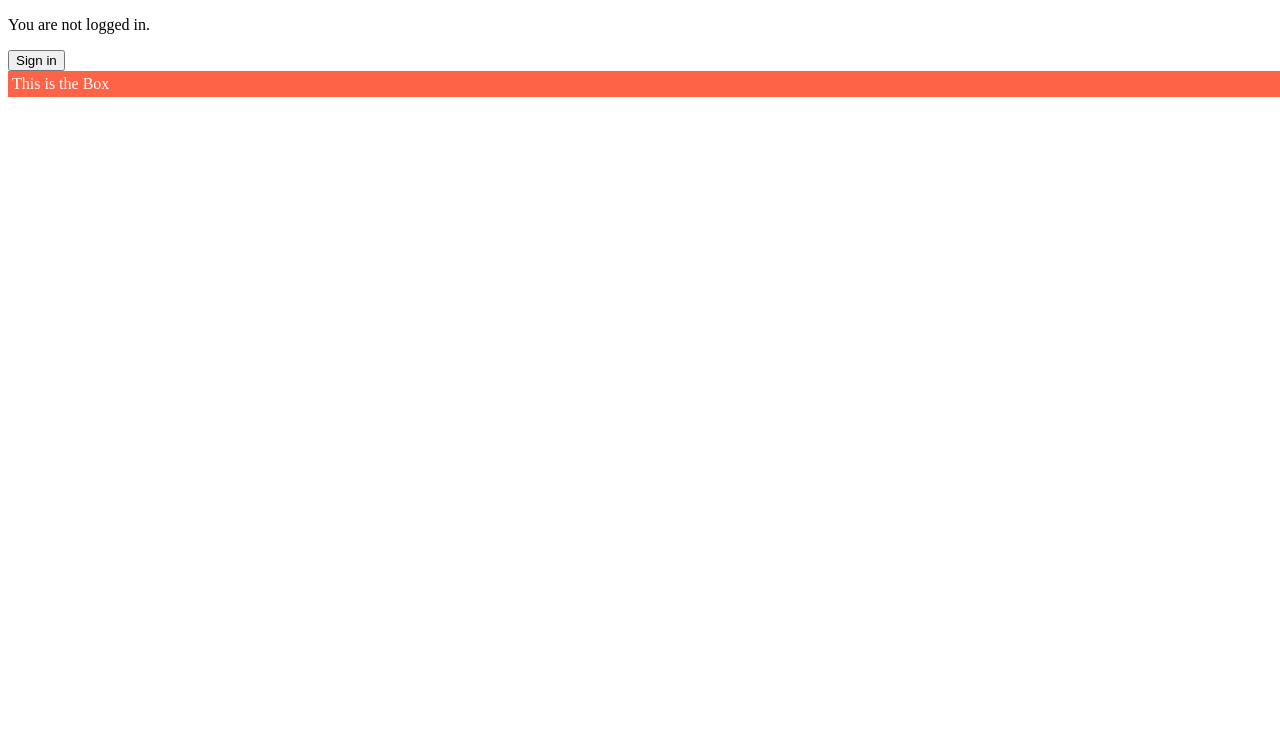
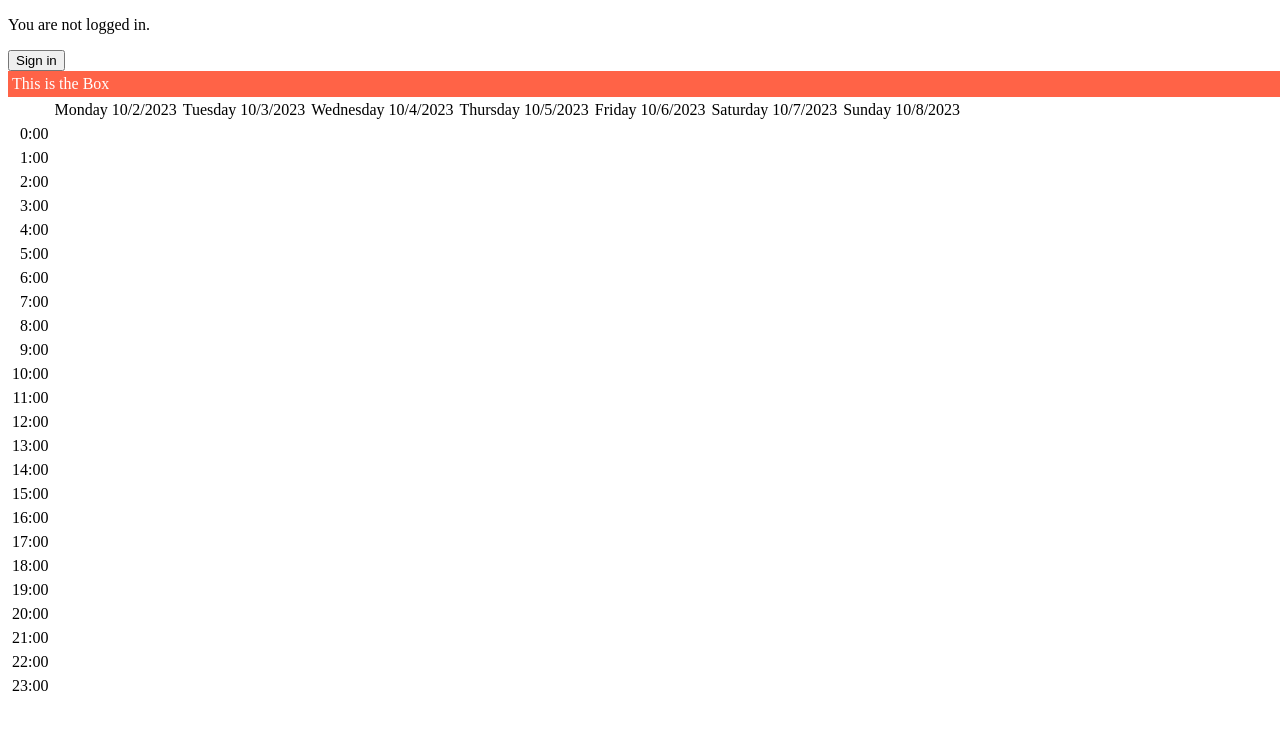
Before and after one commit to HansWongDH/42Planner, a Next.js app in the folder frontend/: page / in a window 1280 px wide. Shown: the top 730 px of the page. Built offline with nearby package versions, Linux system fonts and the light colour scheme; no server answers.

Commit message:
feat: added Mentorship timetable

```diff
--- /dev/null
+++ b/frontend/src/app/components/timetable/timetable.tsx
@@ -0,0 +1,124 @@
+import React, { useState, useEffect } from "react";
+import { Box, Table, Tbody, Tr, Td } from "@chakra-ui/react";
+
+function Timetable() {
+  const daysOfWeek = [
+    "Monday",
+    "Tuesday",
+    "Wednesday",
+    "Thursday",
+    "Friday",
+    "Saturday",
+    "Sunday",
+  ];
+  const hoursOfDay = Array.from({ length: 24 }, (_, index) => index);
+
+  const [selectedCell, setSelectedCell] = useState<
+    {
+      cell: {
+        day: string;
+        hour: number;
+      };
+      flag: boolean;
+    }[]
+  >([
+    { cell: { day: daysOfWeek[3], hour: 10 }, flag: false },
+    { cell: { day: daysOfWeek[2], hour: 12 }, flag: false },
+    { cell: { day: daysOfWeek[2], hour: 18 }, flag: false },
+    { cell: { day: daysOfWeek[5], hour: 8 }, flag: false },
+  ]);
+  const [currentWeek, setCurrentWeek] = useState<Date[]>([]);
+
+  useEffect(() => {
+    const currentDate = new Date();
+    const startOfWeek = new Date(currentDate);
+    startOfWeek.setDate(
+      currentDate.getDate() - ((currentDate.getDay() + 6) % 7)
+    );
+
+    const weekDates = Array.from({ length: 7 }, (_, index) => {
+      const date = new Date(startOfWeek);
+      date.setDate(date.getDate() + index);
+      return date;
+    });
+
+    setCurrentWeek(weekDates);
+  }, []);
+
+  const handleCellClick = (day: string, hour: number) => {
+    const updatedSelectedCell = selectedCell.map((map) => {
+      if (map.cell.day === day && map.cell.hour === hour) {
+        map.flag = !map.flag;
+      }
+      return map;
+    });
+    setSelectedCell(updatedSelectedCell);
+  };
+
+  function findCellFlag(day: string, hour: number) {
+    const findCell = selectedCell.filter(
+      (map) => map.cell.day === day && map.cell.hour === hour
+    );
+
+    if (findCell.length > 0) {
+      return findCell[0].flag;
+    } else {
+      return null;
+    }
+  }
+  console.log(findCellFlag(daysOfWeek[3], 10));
+  return (
+    <Box>
+      <Table borderWidth="1px" borderColor="black" variant="unstyled">
+        <Tbody>
+          <Tr>
+            <Td></Td>
+            {currentWeek.map((date, index) => (
+              <Td
+                key={index}
+                borderWidth="1px"
+                borderColor="black"
+                p="2"
+                bg="white"
+                textAlign="center"
+              >
+                {daysOfWeek[index]} {date.toLocaleDateString()}
+              </Td>
+            ))}
+          </Tr>
+          {hoursOfDay.map((hour) => (
+            <Tr key={hour}>
+              <Td
+                borderWidth="1px"
+                borderColor="black"
+                p="2"
+                bg="white"
+                textAlign="right"
+              >
+                {`${hour}:00`}
+              </Td>
+              {currentWeek.map((date, index) => (
+                <Td
+                  key={`${daysOfWeek[index]}-${hour}`}
+                  borderWidth="1px"
+                  borderColor="black"
+                  bg={
+                    findCellFlag(daysOfWeek[index], hour) == null
+                      ? "white"
+                      : findCellFlag(daysOfWeek[index], hour)
+                      ? "red.100"
+                      : "cyan.100"
+                  }
+                  _hover={{ cursor: "pointer", background: "teal.200" }}
+                  onClick={() => handleCellClick(daysOfWeek[index], hour)}
+                ></Td>
+              ))}
+            </Tr>
+          ))}
+        </Tbody>
+      </Table>
+    </Box>
+  );
+}
+
+export default Timetable;
--- a/frontend/src/app/page.tsx
+++ b/frontend/src/app/page.tsx
@@ -7,6 +7,7 @@ import ExampleApiCall from "./components/exampleApiCall";
 import MainDisplay from "./components/MainDisplay";
 import CadetProfile from "./components/profile/CadetProfile";
 import AverageHourPerWweek from "./components/profile/AverageHourPerWeek";
+import Timetable from "./components/timetable/timetable";
 
 function Homepage() {
   const [session, setSession] = useState<Session | null | undefined>();
@@ -23,6 +24,7 @@ function Homepage() {
       <MainDisplay></MainDisplay>
       <CadetProfile></CadetProfile>
       <AverageHourPerWweek></AverageHourPerWweek>
+      <Timetable></Timetable>
     </div>
   );
 }
```
